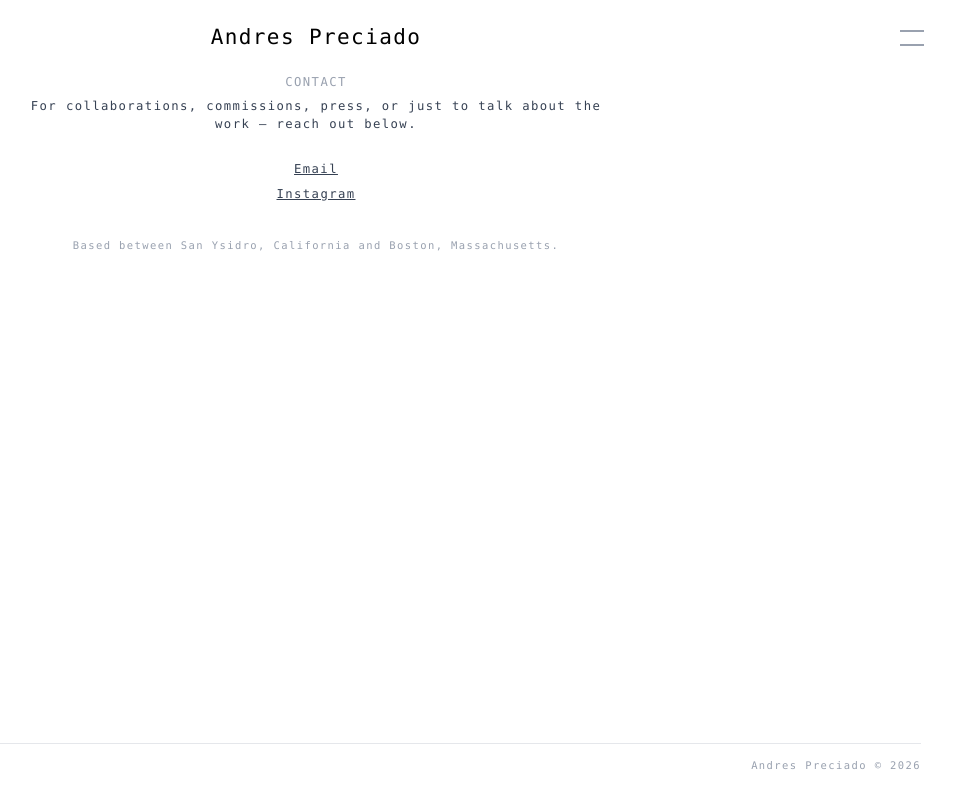
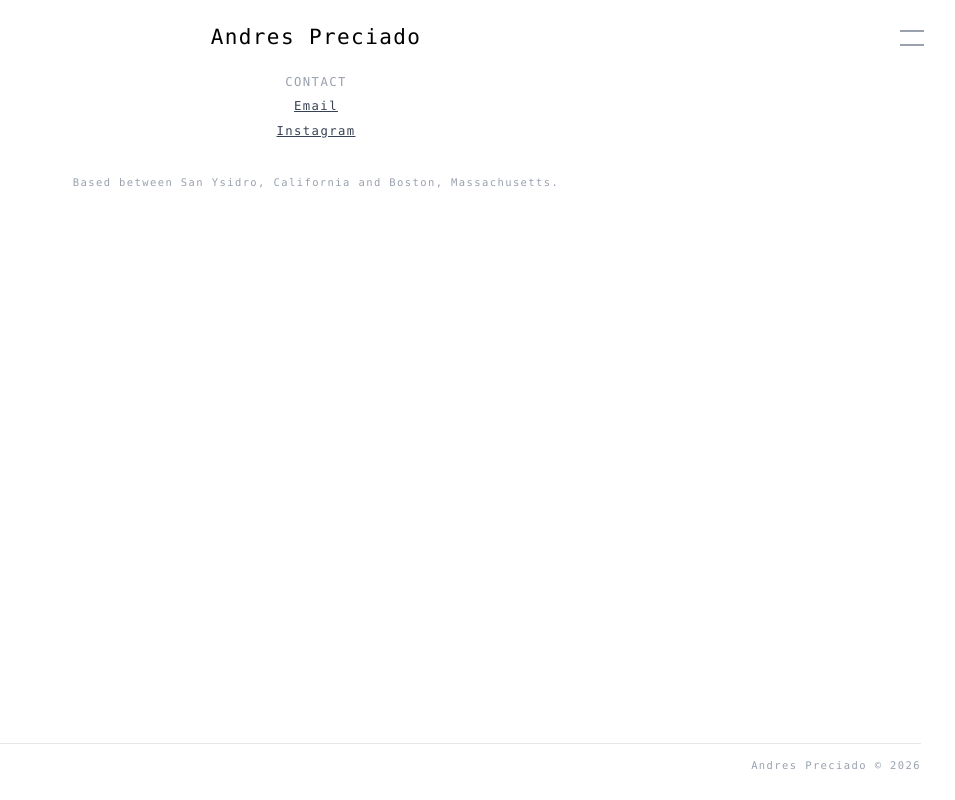
Before and after one commit to h7torres/andres-portfolio, a React (Vite) app: page /contact in a window 1280 px wide. Shown: the whole page, without its empty margins (324-1279 px from the left). Built offline with nearby package versions, Linux system fonts and the light colour scheme.

Commit message:
updated contact

```diff
--- a/src/pages/Contact.jsx
+++ b/src/pages/Contact.jsx
@@ -19,10 +19,6 @@ export default function Contact() {
     <div className="w-full flex flex-col items-center px-10">
       <div className="w-full max-w-2xl mx-auto font-mono text-center">
         <p className="text-sm text-gray-400 mb-2">CONTACT</p>
-        <p className="text-gray-700 text-sm mb-8">
-          For collaborations, commissions, press, or just to talk about the work
-          &mdash; reach out below.
-        </p>
         <div className="space-y-2 text-gray-700 text-sm">
           <p><InlineLink href="mailto:preciaan@bc.edu">Email</InlineLink></p>
           <p><InlineLink href="https://instagram.com/mr.ap123" external>Instagram</InlineLink></p>
```
